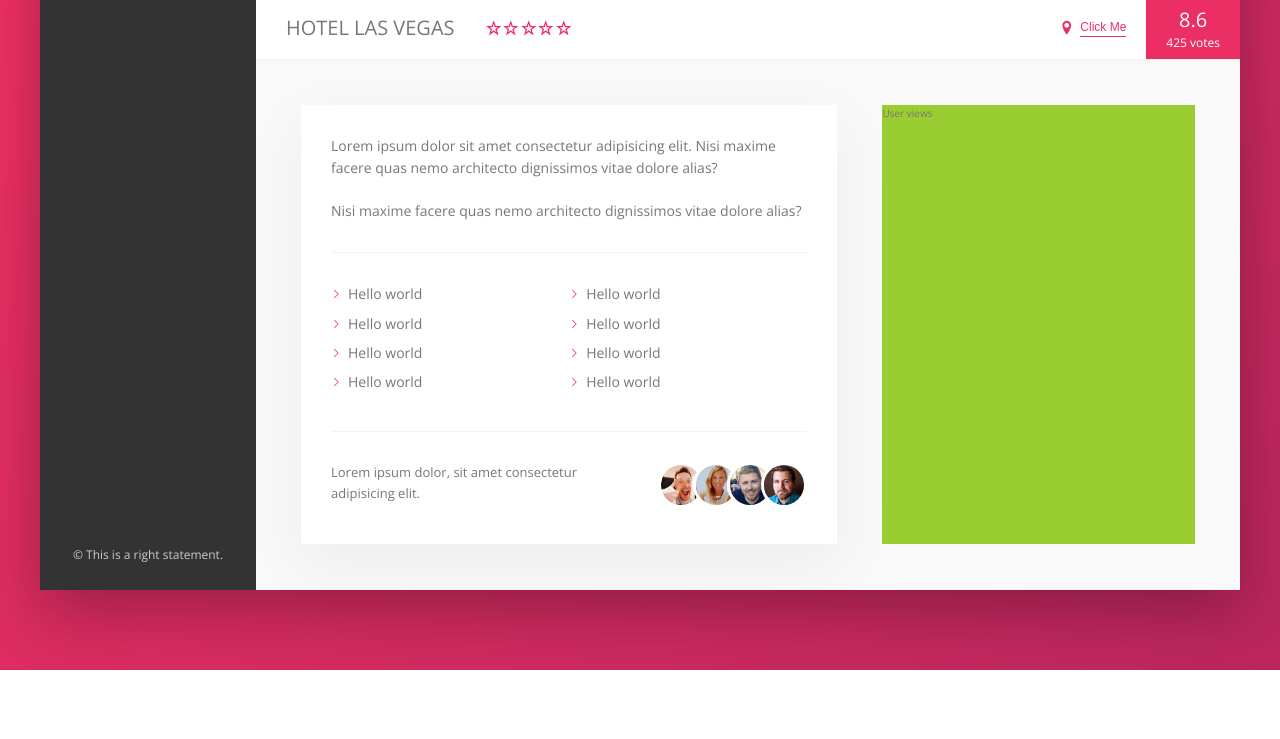
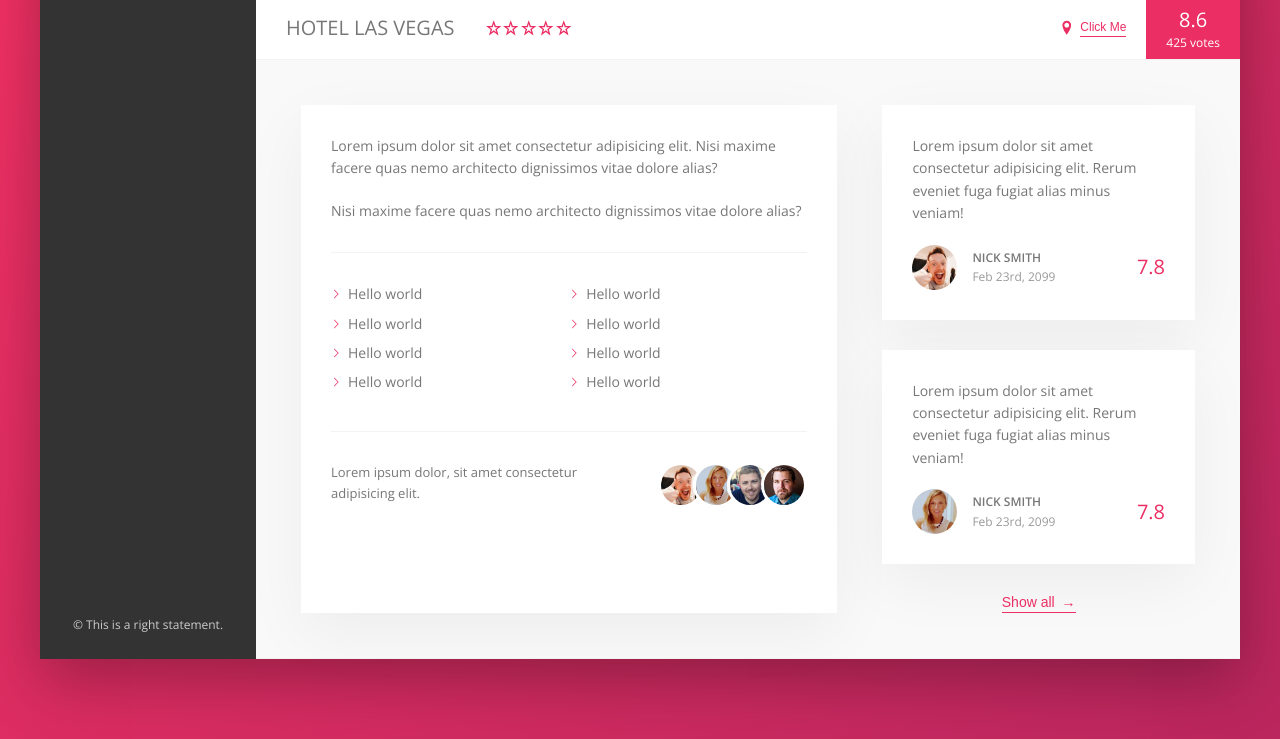
Before and after one commit to norvca/CSS2021, a website: page project2/index.html in a window 1280 px wide. Shown: the part 538-1277 px from the top of the page. Before the commit the page ends 1208 px from the top, so only its background shows below. Drawn offline with nearby package versions, Linux system fonts and the light colour scheme.

Commit message:
Build user review section

```diff
--- a/project2/index.html
+++ b/project2/index.html
@@ -212,7 +212,37 @@
             </div>
 
             <div class="user-reviews">
-              User views
+              <figure class="review">
+                <blockquote class="review__text">
+                  Lorem ipsum dolor sit amet consectetur adipisicing elit. Rerum
+                  eveniet fuga fugiat alias minus veniam!
+                </blockquote>
+                <figcaption class="review__user">
+                  <img src="img/user-1.jpg" alt="user" class="review__photo" />
+                  <div class="review__user-box">
+                    <p class="review__user-name">Nick Smith</p>
+                    <p class="review__user-date">Feb 23rd, 2099</p>
+                  </div>
+                  <div class="review__rating">7.8</div>
+                </figcaption>
+              </figure>
+
+              <figure class="review">
+                <blockquote class="review__text">
+                  Lorem ipsum dolor sit amet consectetur adipisicing elit. Rerum
+                  eveniet fuga fugiat alias minus veniam!
+                </blockquote>
+                <figcaption class="review__user">
+                  <img src="img/user-2.jpg" alt="user" class="review__photo" />
+                  <div class="review__user-box">
+                    <p class="review__user-name">Nick Smith</p>
+                    <p class="review__user-date">Feb 23rd, 2099</p>
+                  </div>
+                  <div class="review__rating">7.8</div>
+                </figcaption>
+              </figure>
+
+              <button class="btn-inline">Show all <span>&rarr;</span></button>
             </div>
           </div>
         </main>
--- a/project2/sass/_components.scss
+++ b/project2/sass/_components.scss
@@ -259,8 +259,17 @@
   cursor: pointer;
   transition: all 0.2s;
 
+  & span {
+    margin-left: 3px;
+    transition: margin-left 0.2s;
+  }
+
   &:hover {
     color: var(--color-grey-dark-1);
+
+    span {
+      margin-left: 8px;
+    }
   }
 
   &:focus {
@@ -333,3 +342,47 @@
     }
   }
 }
+
+////////////////
+// Review
+.review {
+  background-color: #fff;
+  box-shadow: var(--shadow-light);
+  padding: 3rem;
+  margin-bottom: 3rem;
+
+  &__text {
+    margin-bottom: 2rem;
+  }
+
+  &__user {
+    display: flex;
+    align-items: center;
+  }
+
+  &__photo {
+    height: 4.5rem;
+    width: 4.5rem;
+    border-radius: 50%;
+    margin-right: 1.5rem;
+  }
+
+  &__user-box {
+    margin-right: auto;
+    font-size: 1.2rem;
+  }
+
+  &__user-name {
+    font-weight: 600;
+    text-transform: uppercase;
+  }
+
+  &__user-date {
+    color: var(--color-grey-dark-3);
+  }
+
+  &__rating {
+    font-size: 2rem;
+    color: var(--color-primary);
+  }
+}
--- a/project2/sass/_layout.scss
+++ b/project2/sass/_layout.scss
@@ -36,6 +36,8 @@
 }
 
 .detail {
+  font-size: 1.4rem;
+
   display: flex;
   padding: 4.5rem;
   background-color: var(--color-grey-light-1);
@@ -43,7 +45,6 @@
 }
 
 .description {
-  font-size: 1.4rem;
   background-color: var(--color-white);
   box-shadow: var(--shadow-light);
   padding: 3rem;
@@ -52,6 +53,8 @@
 }
 
 .user-reviews {
-  background-color: yellowgreen;
   flex: 1;
+  display: flex;
+  flex-direction: column;
+  align-items: center;
 }
```
Also changed, not shown: project2/css/style.css.
